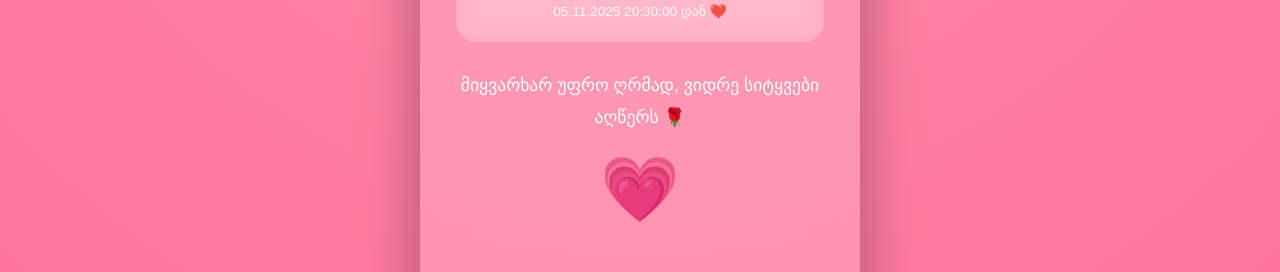
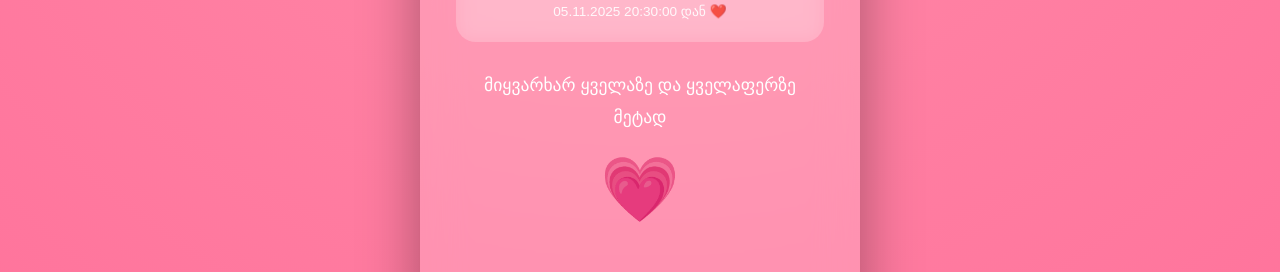
Before and after one commit to Vazha20/forlove, a Next.js app: page / in a window 1280 px wide. Both pictures are taken after a click on the button "გახსენი". Shown: the part 455-727 px from the top of the page. Built offline with nearby package versions, Linux system fonts and the light colour scheme.

Commit message:
ფსდფსდფდს

```diff
--- a/app/components/LovePage/LovePage.tsx
+++ b/app/components/LovePage/LovePage.tsx
@@ -39,7 +39,7 @@ export default function LovePage() {
     { src: "keria.jpeg", caption: "დღე, როდესაც ოფიციალურად სახლში შევუვარდი და ნახა რომ ცოტა ვერ ვარ 😄 თამუნას და ნუკის ორიგინალურად გაცნობის დღე მანამდე მხოლოდ ერთხელ მყავდნენ ნანახი გასაღები მივაწოდეთ 😄 დღე კი ცუდად დაიწყო მაგრამ როგორც შეგვეფერებოდა ისე დავასრულეთ 🥰" },
     { src: "filmi.jpeg", caption: "აქ ფილმის სანახავედ წავედი,ვითომ მე ძაან მაინტერესებდა 😄 ნახევარი საათი რეკლამა გვეგონა თურმე დაწყებული ყოფილა სესია 😄" },
     { src: "", caption: "29.12.2025 თარიღი პირველად როცა ნინი ვერ გავითვალისწინე დღე როდესაც გადავთვერი და არ მოვიქეცი ისე როგორც მე მეკადრებოდა პირველ რიგში.თითქმის ყველას დაეკარგა ჩემზე წარმოდგენა,მაგრამ გადავრჩი..." },
-    { src: "axaliweli.jpeg", caption: "01.01.2026 თარიღი როდესაც ცხოვრებაში პირველად ოჯახის წევრების გარეთ შევხვდი ახალ წელს.თან წინა დღეებში გავაბრაზე მეგონა რომ მხოლოდ ქვემოთ ჩამოსვლით შემოიფარგლებოდა მაგრამ არა გამიმართლა და ერთად შევხვდით ამ დღეს ყველაზე ბედნიერი წლის დასაწყისი იყო ჩემთვის 🥰 თან თიკოც გავიცანი.მოკლედ იდეალურადაა ყველაფერი იმის კვალობაზე რომ ჯერ ორი თვეც არაა გასული...🥰" },
+    { src: "axaliweli.jpeg", caption: "01.01.2026 თარიღი როდესაც ცხოვრებაში პირველად ოჯახის წევრების გარეშე შევხვდი ახალ წელს.თან წინა დღეებში გავაბრაზე მეგონა რომ მხოლოდ ქვემოთ ჩამოსვლით შემოიფარგლებოდა მაგრამ არა გამიმართლა და ერთად შევხვდით ამ დღეს ყველაზე ბედნიერი წლის დასაწყისი იყო ჩემთვის 🥰 თან თიკოც გავიცანი.მოკლედ იდეალურადაა ყველაფერი იმის კვალობაზე რომ ჯერ ორი თვეც არაა გასული...🥰" },
 
   ];
 
@@ -105,7 +105,7 @@ export default function LovePage() {
 
             {/* MESSAGE */}
             <section className={styles.message}>
-              მიყვარხარ უფრო ღრმად, ვიდრე სიტყვები აღწერს 🌹
+              მიყვარხარ ყველაზე და ყველაფერზე მეტად
               <div className={styles.heart}>💗</div>
             </section>
 
```
